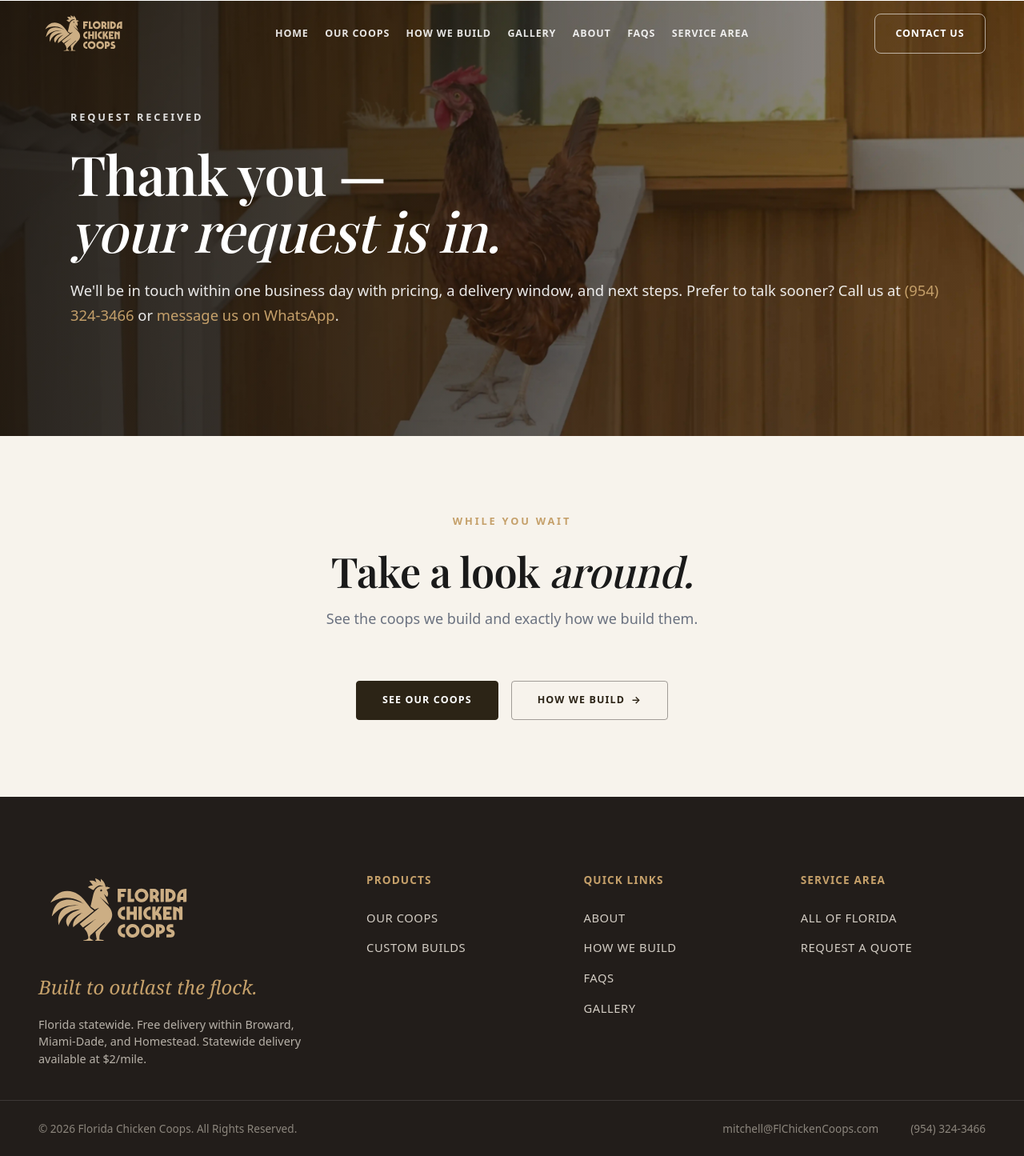
After one commit to carvelruss24/fl-chicken-coop, a Flask app: page /thank-you in a window 1280 px wide. The commit adds this page. Shown: the whole page at 80% size. Run offline with Flask 3, Linux system fonts and the light colour scheme; some web fonts are replaced.

Commit message:
"updates"

```diff
--- a/app.py
+++ b/app.py
@@ -19,7 +19,7 @@ from datetime import datetime
 from email.mime.text import MIMEText
 from email.mime.multipart import MIMEMultipart
 
-from flask import Flask, render_template, request
+from flask import Flask, render_template, request, redirect, url_for
 from dotenv import load_dotenv
 
 # Load SMTP / recipient settings from a local .env file (never committed).
@@ -282,11 +282,11 @@ def service_area_4():
 def contact():
     """Render the quote-request form and email each submission to the business."""
     if request.method != "POST":
-        return render_template("contact.html", submitted=False)
+        return render_template("contact.html")
 
     # 1. reCAPTCHA (currently disabled — verify_recaptcha returns True).
     if not verify_recaptcha(request.form.get("g-recaptcha-response", "")):
-        return render_template("contact.html", submitted=False, error=True)
+        return render_template("contact.html", error=True)
 
     # 2. Collect and lightly validate the required fields.
     name = request.form.get("name", "").strip()
@@ -298,14 +298,21 @@ def contact():
 
     if not all([name, email, phone, zip_code]):
         logger.warning("Contact form submitted with missing required fields.")
-        return render_template("contact.html", submitted=False, error=True)
+        return render_template("contact.html", error=True)
 
     # 3. Send the notification email. On failure, keep the form and warn.
     if not send_contact_email(name, email, phone, zip_code, size, notes):
-        return render_template("contact.html", submitted=False, error=True)
+        return render_template("contact.html", error=True)
 
-    # 4. Success — show the inline thank-you state.
-    return render_template("contact.html", submitted=True)
+    # 4. Success — redirect to the dedicated thank-you page. Using Post/Redirect/
+    #    Get means a browser refresh lands on /thank-you instead of re-submitting.
+    return redirect(url_for("thank_you"))
+
+
+@app.route("/thank-you")
+def thank_you():
+    """Confirmation page shown after a successful quote-request submission."""
+    return render_template("thank-you.html")
 
 
 if __name__ == "__main__":
--- /dev/null
+++ b/templates/thank-you.html
@@ -0,0 +1,34 @@
+{% extends 'base.html' %}
+
+{% block title %}Thank You | Florida Chicken Coops{% endblock %}
+{% block description %}Thank you — your quote request has been received. We'll be in touch within one business day with pricing, a delivery window, and next steps.{% endblock %}
+
+{% block content %}
+<section class="page-hero"
+         style="background-image: url('{{ url_for('static', filename='img/contact/contact-hero-section.webp') }}')">
+  <div class="page-hero__inner container">
+    <p class="eyebrow eyebrow--light">Request Received</p>
+    <h1 class="page-hero__title page-hero__title--stack">Thank you — <em>your request is in.</em></h1>
+    <p class="page-hero__lead">
+      We'll be in touch within one business day with pricing, a delivery window,
+      and next steps. Prefer to talk sooner? Call us at
+      <a href="{{ contact.phone_href }}">{{ contact.phone }}</a> or
+      <a href="{{ contact.whatsapp_href }}" target="_blank" rel="noopener noreferrer">message us on WhatsApp</a>.
+    </p>
+  </div>
+</section>
+
+<section class="cta">
+  <div class="container">
+    <p class="eyebrow">While You Wait</p>
+    <h2 class="cta__title">Take a look <em>around.</em></h2>
+    <p class="cta__sub">See the coops we build and exactly how we build them.</p>
+    <div class="cta__actions">
+      <a class="btn btn--dark" href="/our-coops">See Our Coops</a>
+      <a class="btn btn--outline-dark" href="/how-we-build">
+        How We Build <span aria-hidden="true">&rarr;</span>
+      </a>
+    </div>
+  </div>
+</section>
+{% endblock %}
```
Also changed, not shown: static/css/style.css (+7 -1 lines), templates/contact.html (+1 -11 lines).
